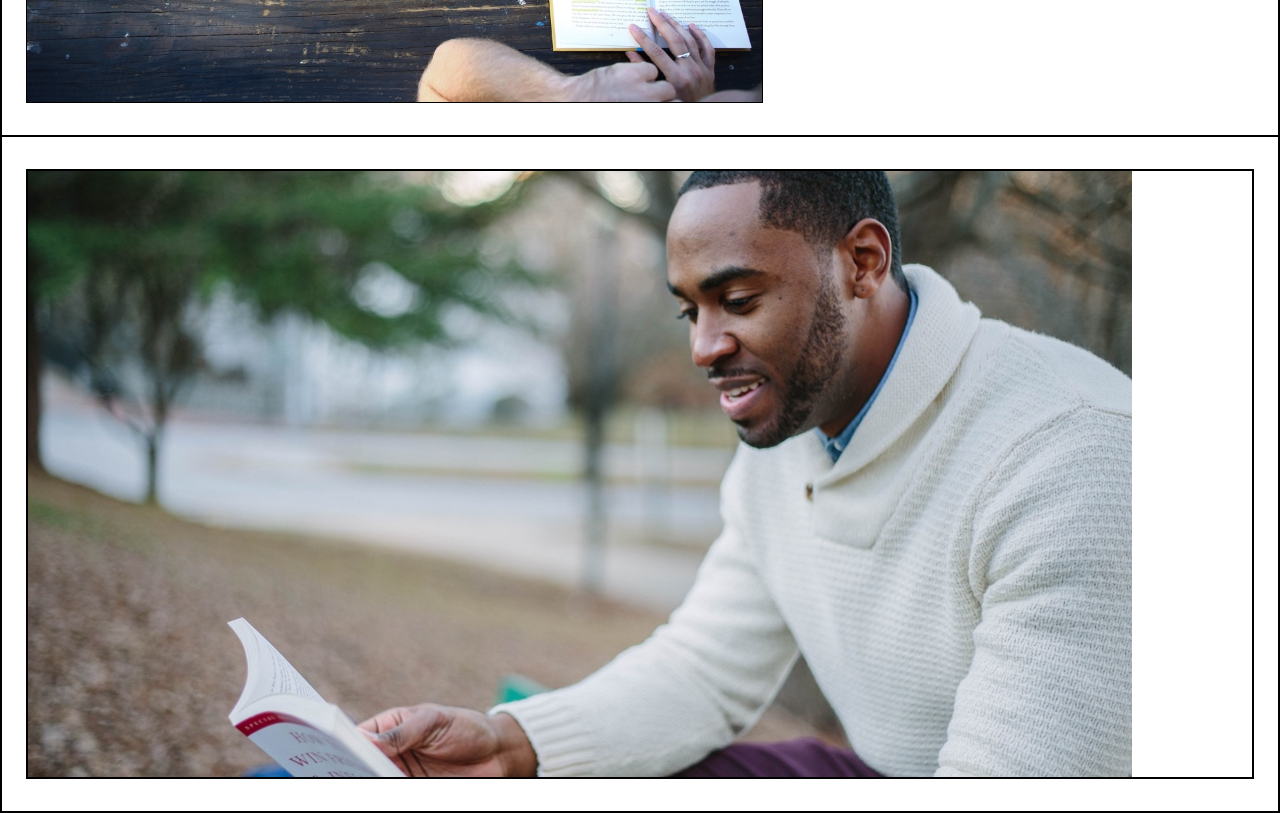
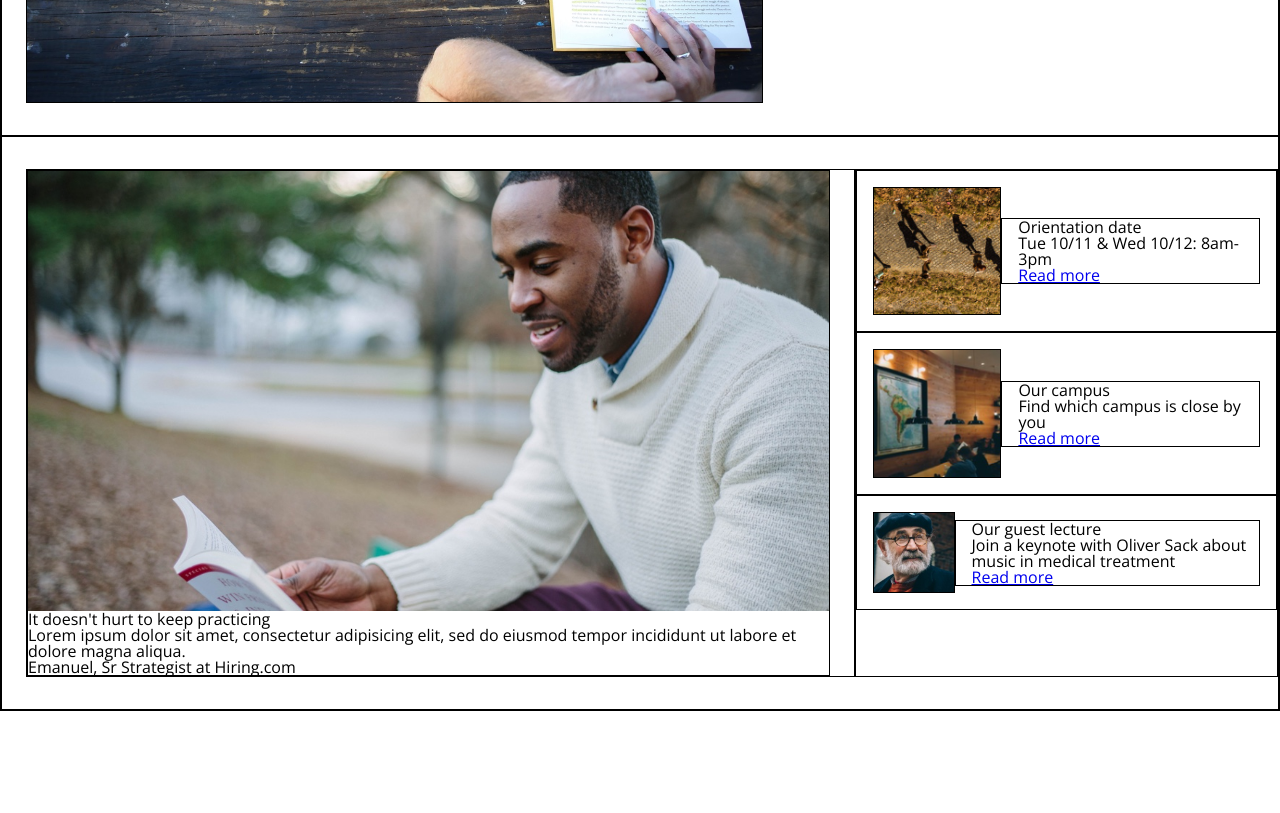
Before and after one commit to edenpersad/colmar-academy, a plain HTML site: page index.html in a window 1280 px wide. Shown: the part 540-1353 px from the top of the page. After the commit the page ends 1251 px from the top, so only its background shows below. Drawn offline with nearby package versions, Linux system fonts and the light colour scheme.

Commit message:
added information section html

```diff
--- a/index.html
+++ b/index.html
@@ -52,6 +52,41 @@
         <div class="information-main">
           <div class="image-container">
             <img src="./resources/images/information-main.jpg" alt="Information Main Image" />
+            <h1>It doesn't hurt to keep practicing</h1>
+            <p>Lorem ipsum dolor sit amet, consectetur adipisicing elit, sed do eiusmod tempor incididunt ut labore et dolore magna aliqua.</p>
+            <span>Emanuel, Sr Strategist at Hiring.com</span>
+          </div>
+        </div>
+        <div class="information-column">
+          <div class="information-item">
+            <div class="image-container">
+              <img src="./resources/images/information-orientation.jpg" alt="Orientation">
+            </div>
+            <div class="content">
+              <h2>Orientation date</h2>
+              <p>Tue 10/11 &amp; Wed 10/12: 8am-3pm</p>
+              <a href="#">Read more</a>
+            </div>
+          </div>
+          <div class="information-item">
+            <div class="image-container">
+              <img src="./resources/images/information-campus.jpg" alt="Campus">
+            </div>
+            <div class="content">
+              <h2>Our campus</h2>
+              <p>Find which campus is close by you</p>
+              <a href="#">Read more</a>
+            </div>
+          </div>
+          <div class="information-item">
+            <div class="image-container">
+              <img src="./resources/images/information-guest-lecture.jpg" alt="Guest Lecture">
+            </div>
+            <div class="content">
+              <h2>Our guest lecture</h2>
+              <p>Join a keynote with Oliver Sack about music in medical treatment</p>
+              <a href="#">Read more</a>
+            </div>
           </div>
         </div>
       </section>
--- a/resources/css/style.css
+++ b/resources/css/style.css
@@ -12,6 +12,7 @@ div, nav, section, header {
 }
 
 section {
+  display: flex;
   padding: 2rem 1.5rem;
 }
 
@@ -60,7 +61,6 @@ nav li {
 /* Banner */
 
 #banner {
-  display: flex;
   align-items: center;
 }
 
@@ -83,3 +83,34 @@ nav li {
   vertical-align: middle;
   padding: 0.5rem;
 }
+
+/* Information */
+
+#information {
+  justify-content: space-between;
+  padding-right: 0;
+}
+
+#information .information-main {
+  padding-right: 1.5rem;
+}
+
+#information .information-column {
+  display: block;
+  min-width: 423px;
+  max-width: 423px;
+}
+
+.information-item {
+  display: flex;
+  align-items: center;
+  padding: 1rem;
+}
+
+.information-item .image-container {
+  width: 35%;
+}
+
+.information-item .content {
+  padding-left: 1rem;
+}
```
